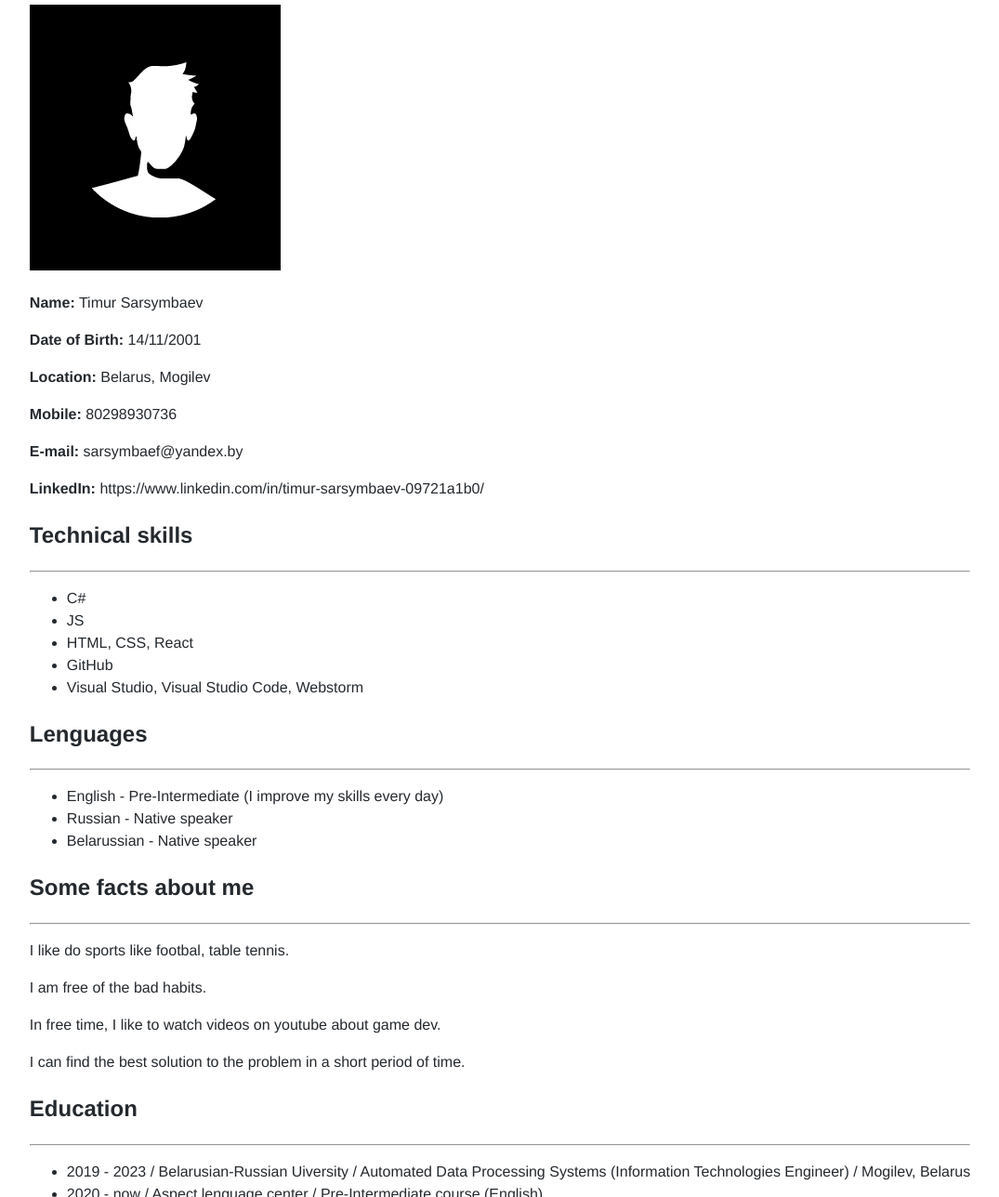
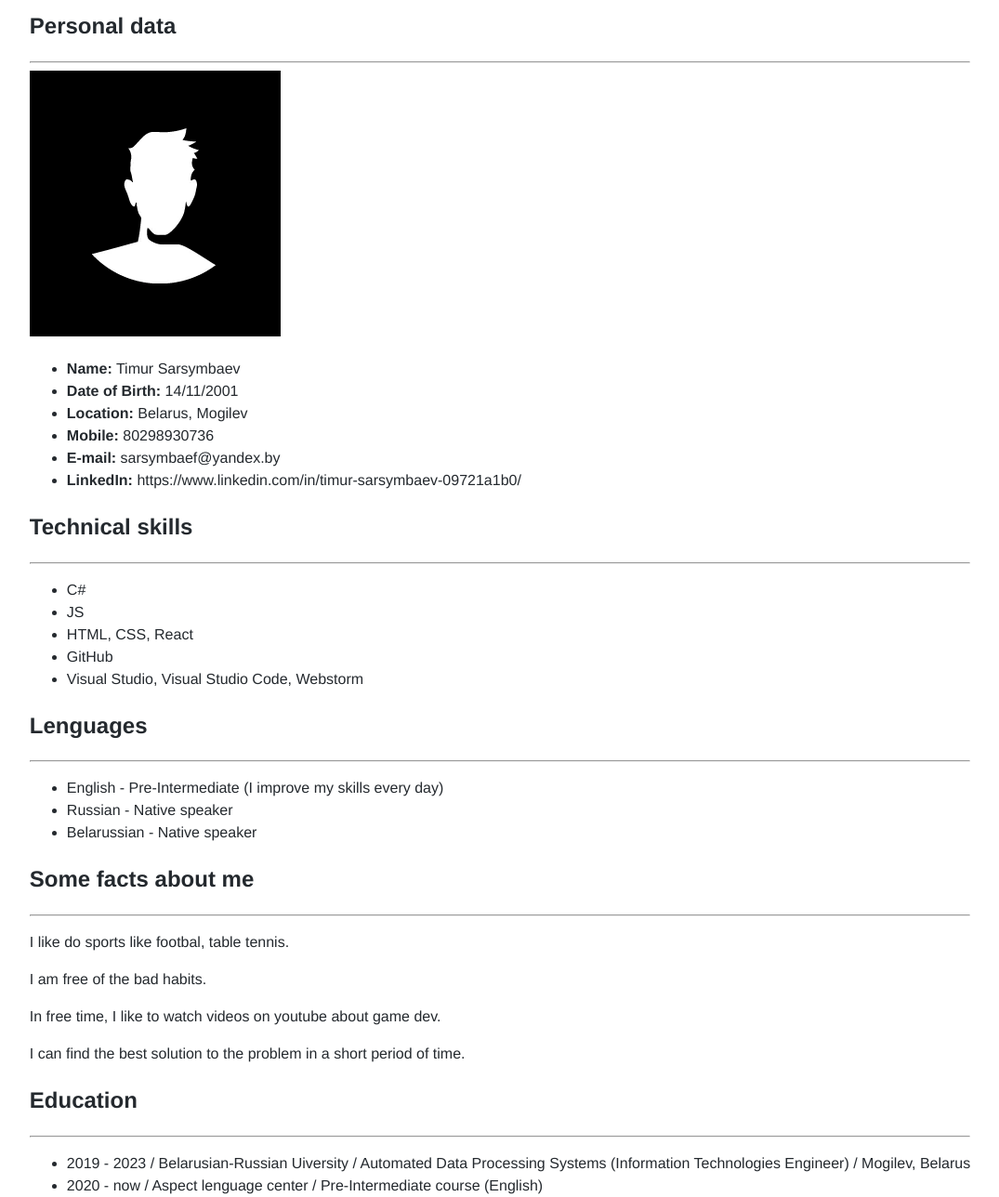
Before and after one commit to simple001100/rsschool-cv, a plain HTML site: page index.html in a window 1280 px wide. Shown: the part 89-1377 px from the top of the page at 93% size, without its empty margins (102-1177 px from the left). Drawn offline with Linux system fonts and the light colour scheme.

Commit message:
fix: change structure

```diff
--- a/assets/css/style.css
+++ b/assets/css/style.css
@@ -4,7 +4,7 @@ body {
 
 }
 
-.main-body {
+.content {
     font-family: "Helvetica", "Arial", sans-serif;
     font-size: 16px;
     line-height: 1.5;
--- a/index.html
+++ b/index.html
@@ -8,23 +8,30 @@
 </head>
 
 <body>
+    <div class="content">
         <main class="main-body">
-        <article class="container">
-            <h1>Personal data</h1>
+            <header>
+                <h1>
+                    rsschool/cv
+                </h1>
+            </header>
+            <section class="container">
+                <h2>Personal data</h2>
                 <hr>
                 <img class="avatar" src="assets/imges/Снимок.PNG" alt="My photo">
-            <p><b>Name:</b> Timur Sarsymbaev</p>
-            <p><b>Date of Birth:</b> 14/11/2001</p>
-            <p><b>Location:</b> Belarus, Mogilev</p>
-            <p><b>Mobile:</b> 80298930736</p>
-            <p><b>E-mail:</b><a href="sarsymbaef@yandex.by"> sarsymbaef@yandex.by</a></p>
-            <p><b>LinkedIn:</b><a href="https://www.linkedin.com/in/timur-sarsymbaev-09721a1b0/">
-                    https://www.linkedin.com/in/timur-sarsymbaev-09721a1b0/</a></p>
-        </article>
+                <ul>
+                    <li><b>Name:</b> Timur Sarsymbaev</li>
+                    <li><b>Date of Birth:</b> 14/11/2001</li>
+                    <li><b>Location:</b> Belarus, Mogilev</li>
+                    <li><b>Mobile:</b> 80298930736</li>
+                    <li><b>E-mail:</b><a href="sarsymbaef@yandex.by"> sarsymbaef@yandex.by</a></li>
+                    <li><b>LinkedIn:</b><a href="https://www.linkedin.com/in/timur-sarsymbaev-09721a1b0/">
+                            https://www.linkedin.com/in/timur-sarsymbaev-09721a1b0/</a></li>
+                </ul>
+            </section>
 
-
-        <article class="container">
-            <h1>Technical skills</h1>
+            <section class="container">
+                <h2>Technical skills</h2>
                 <hr>
                 <ul>
                     <li>C#</li>
@@ -33,39 +40,39 @@
                     <li>GitHub</li>
                     <li>Visual Studio, Visual Studio Code, Webstorm</li>
                 </ul>
-        </article>
+            </section>
 
-        <article class="container">
-            <h1>Lenguages</h1>
+            <section class="container">
+                <h2>Lenguages</h2>
                 <hr>
                 <ul>
                     <li>English - Pre-Intermediate (I improve my skills every day)</li>
                     <li>Russian - Native speaker</li>
                     <li>Belarussian - Native speaker</li>
                 </ul>
-        </article>
+            </section>
 
-        <article class="container">
-            <h1>Some facts about me</h1>
+            <section class="container">
+                <h2>Some facts about me</h2>
                 <hr>
                 <p>I like do sports like footbal, table tennis.</p>
                 <p>I am free of the bad habits.</p>
                 <p>In free time, I like to watch videos on youtube about game dev.</p>
                 <p>I can find the best solution to the problem in a short period of time.</p>
-        </article>
+            </section>
 
-        <article class="container">
-            <h1>Education</h1>
+            <section class="container">
+                <h2>Education</h2>
                 <hr>
                 <ul>
                     <li>2019 - 2023 / Belarusian-Russian Uiversity / Automated Data Processing Systems (Information
                         Technologies Engineer) / Mogilev, Belarus</li>
                     <li>2020 - now / Aspect lenguage center / Pre-Intermediate course (English)</li>
                 </ul>
-        </article>
+            </section>
 
-        <article class="container">
-            <h1>Code example</h1>
+            <section class="container">
+                <h2>Code example</h2>
                 <hr>
                 <pre>
                 <code data-language="c#">
@@ -90,16 +97,20 @@
                     }
                 </code>
             </pre>
-        </article>
+            </section>
+        </main>
         <footer>
             <hr>
             <ul>
-                <li><p><b>My github: </b><a href="https://github.com/simple001100">
-                    https://github.com/simple001100</a></p></li>
-                <li><a href="https://rs.school/js/"><img class="logo" src="https://rs.school/images/rs_school_js.svg" alt="Course logo"></a></li>
+                <li>
+                    <p><b>My github: </b><a href="https://github.com/simple001100">
+                            https://github.com/simple001100</a></p>
+                </li>
+                <li><a href="https://rs.school/js/"><img class="logo" src="https://rs.school/images/rs_school_js.svg"
+                            alt="Course logo"></a></li>
             </ul>
         </footer>
-    </main>
+    </div>
 </body>
 
 </html>
```
Lines whose indentation alone changed are shown as unchanged.
